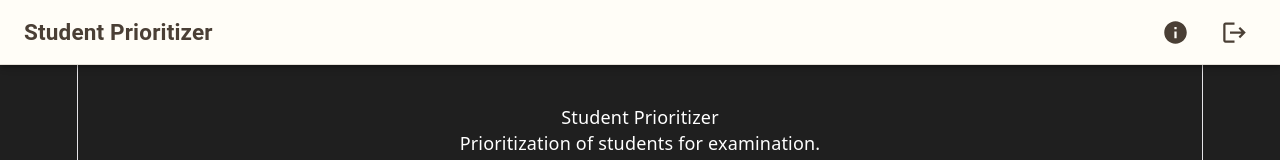
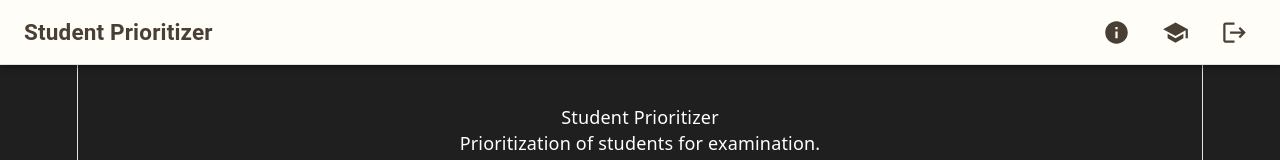
Before and after one commit to alkisax/student-exam-prioritizer, a React (Vite) app in the folder frontend/: page / in a window 1280 px wide. Shown: the top 160 px of the page. Built offline with nearby package versions, Linux system fonts and the light colour scheme; no server answers; sample sign-in values are in the browser's storage.

Commit message:
Add Student Prioritizer link to navbar

```diff
--- a/frontend/src/components/layoutComponents/Navbar.tsx
+++ b/frontend/src/components/layoutComponents/Navbar.tsx
@@ -15,6 +15,7 @@ import MenuIcon from "@mui/icons-material/Menu";
 import LoginIcon from "@mui/icons-material/Login";
 import LogoutIcon from "@mui/icons-material/Logout";
 import InfoIcon from "@mui/icons-material/Info";
+import SchoolIcon from "@mui/icons-material/School";
 
 import { Link, NavLink, useNavigate } from "react-router-dom";
 import { useContext, useState } from "react";
@@ -75,6 +76,17 @@ const Navbar = () => {
             </Tooltip>
 
             {user ? (
+              <>
+                <Tooltip title="Student Prioritizer">
+                  <IconButton
+                    component={NavLink}
+                    to="/student-prioritizer"
+                    sx={{ color: "inherit" }}
+                  >
+                    <SchoolIcon />
+                  </IconButton>
+                </Tooltip>
+
                 <Tooltip title="Logout">
                   <IconButton
                     onClick={handleLogoutClick}
@@ -83,6 +95,7 @@ const Navbar = () => {
                     <LogoutIcon />
                   </IconButton>
                 </Tooltip>
+              </>
             ) : (
               <Tooltip title="Login">
                 <IconButton
@@ -110,6 +123,16 @@ const Navbar = () => {
               <MenuItem component={NavLink} to="/info" onClick={handleMenuClose}>
                 Info
               </MenuItem>
+
+              {user && (
+                <MenuItem
+                  component={NavLink}
+                  to="/student-prioritizer"
+                  onClick={handleMenuClose}
+                >
+                  Student Prioritizer
+                </MenuItem>
+              )}
 
               {user ? (
                 <MenuItem
```
Lines whose indentation alone changed are shown as unchanged.
